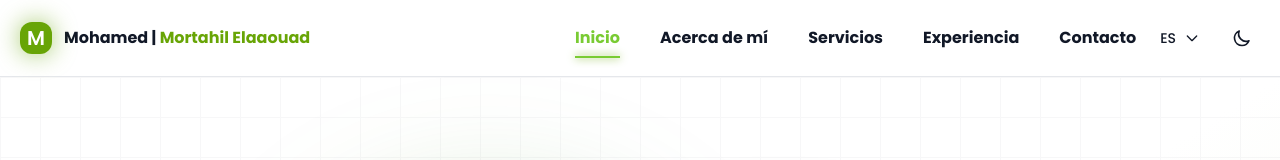
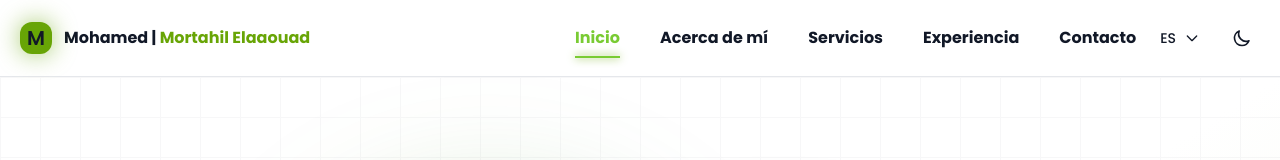
Before and after one commit to webdevmohamed/portfolio, a Vue app: page / in a window 1280 px wide. Shown: the top 160 px of the page. Built offline with nearby package versions, Linux system fonts and the light colour scheme.

Commit message:
Update Header logo color from white to foreground for improved visibility and consistency with design standards.

```diff
--- a/src/components/Header.vue
+++ b/src/components/Header.vue
@@ -3,7 +3,7 @@
     <div class="mx-auto container flex items-center justify-between">
       <div class="flex items-center gap-3 group cursor-pointer">
         <div class="relative w-8 h-8 bg-primary rounded-xl flex items-center justify-center">
-          <p class="text-white text-xl font-semibold z-[2]">M</p>
+          <p class="text-foreground text-xl font-semibold z-[2]">M</p>
           <div
             class="absolute z-[1] inset-0 bg-primary/60 rounded-xl blur-md transform group-hover:scale-125 transition-transform">
           </div>
```
